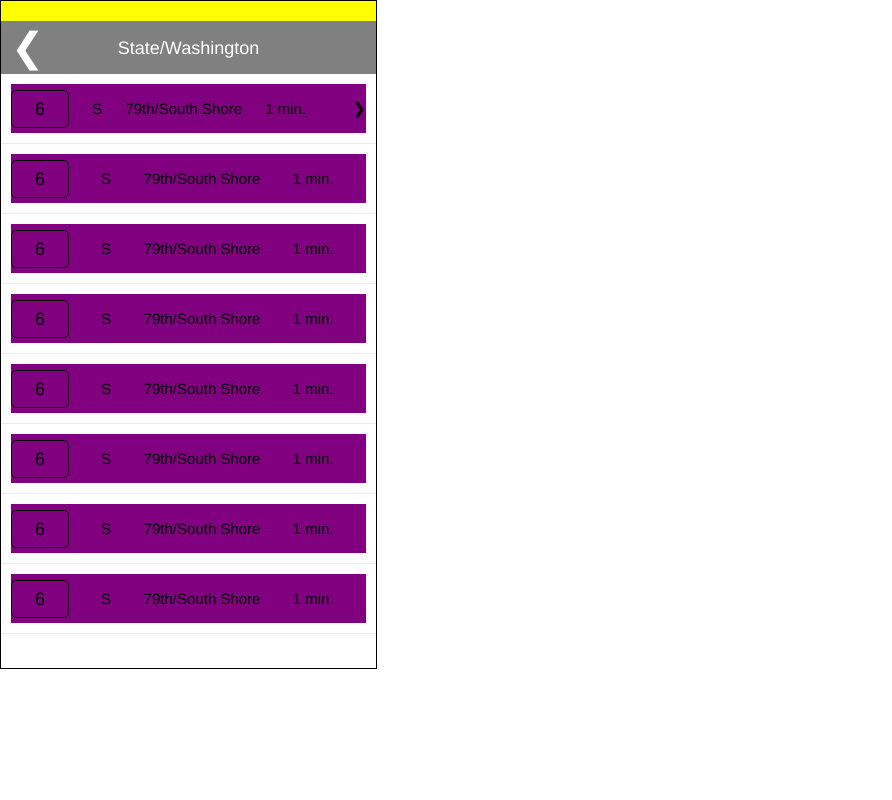
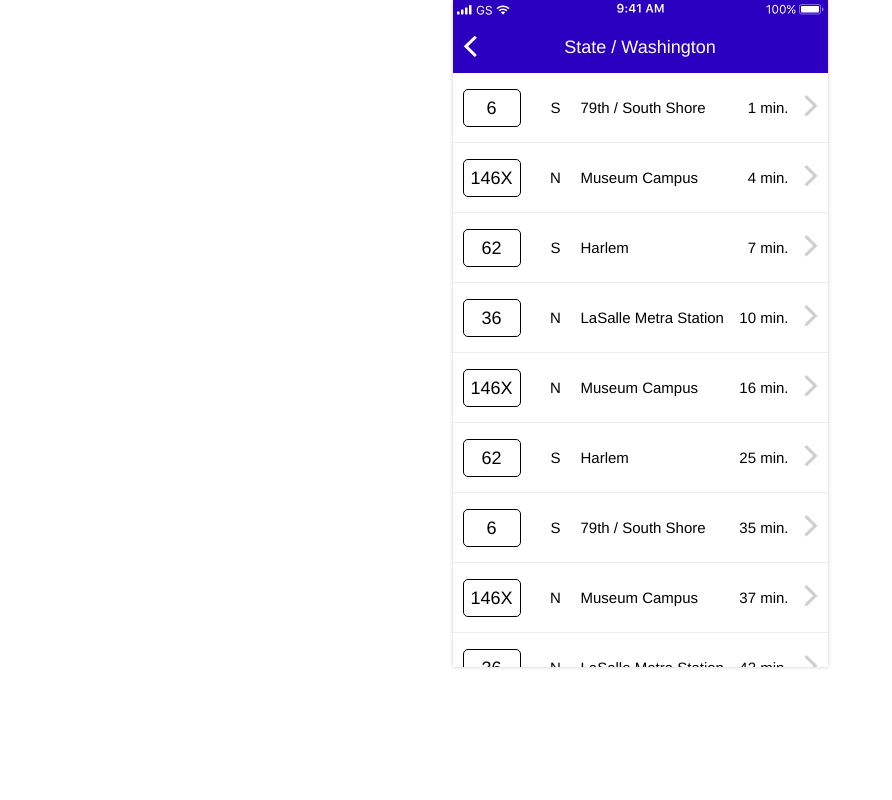
Before and after one commit to TylerAndersen4/Busy-Bus, a plain HTML site: page index.html in a window 1280 px wide. Shown: the whole page, without its empty margins (0-892 px from the left). Drawn offline with Linux system fonts and the light colour scheme.

Commit message:
upload final changes

```diff
--- a/index.html
+++ b/index.html
@@ -7,104 +7,196 @@
   <title></title>
 </head>
 <body>
-  <section>
-    <div class="status-bar"></div>
-    <div class="top">
-      <div class="top-content">
-        <span>&#10094;</span>
-        <h1>State/Washington</h1>
-        <span>&#10094;</span>
+  <section class="app">
+    <div class="app-header">
+      <div class="time">
+        <img src="time.svg">
       </div>
+      <div class="status-bar">
+        <div class="status-bar-left">
+          <img src="mobile-signal.svg">
+          <img src="carrier.svg">
+          <img src="wifi-signal.svg">
+        </div>
+        <div class="status-bar-right">
+          <img src="battery.svg">
+        </div>
+      </div>
+      <nav class="nav-bar">
+        <div class="nav-bar-content">
+          <img src ="arrow.svg">
+          <h1>State / Washington</h1>
+          <img src ="arrow-blue.svg">
+        </div>
+      </nav>
     </div>
-    <div class="row">
-      <div class="content">
-        <div class="route">
-          <div class="line">6</div>
-        </div>
-        <div class="direction">S</div>
-        <div class="stop">79th/South Shore</div>
-        <div class="eta">1 min.</div>
-        <div class="arrow"></div>
-        <span>&#10095;</span>
-      </div>
-    </div>
-    <div class="row">
-      <div class="content">
-        <div class="route">
-          <div class="line">6</div>
-        </div>
-        <div class="direction">S</div>
-        <div class="stop">79th/South Shore</div>
-        <div class="eta">1 min.</div>
-        <div class="arrow"></div>
-      </div>
-    </div>
-    <div class="row">
-      <div class="content">
-        <div class="route">
-          <div class="line">6</div>
-        </div>
-        <div class="direction">S</div>
-        <div class="stop">79th/South Shore</div>
-        <div class="eta">1 min.</div>
-        <div class="arrow"></div>
-      </div>
-    </div>
-    <div class="row">
-      <div class="content">
-        <div class="route">
-          <div class="line">6</div>
-        </div>
-        <div class="direction">S</div>
-        <div class="stop">79th/South Shore</div>
-        <div class="eta">1 min.</div>
-        <div class="arrow"></div>
-      </div>
-    </div>
-    <div class="row">
-      <div class="content">
-        <div class="route">
-          <div class="line">6</div>
-        </div>
-        <div class="direction">S</div>
-        <div class="stop">79th/South Shore</div>
-        <div class="eta">1 min.</div>
-        <div class="arrow"></div>
-      </div>
-    </div>
-    <div class="row">
-      <div class="content">
-        <div class="route">
-          <div class="line">6</div>
-        </div>
-        <div class="direction">S</div>
-        <div class="stop">79th/South Shore</div>
-        <div class="eta">1 min.</div>
-        <div class="arrow"></div>
-      </div>
-    </div>
-    <div class="row">
-      <div class="content">
-        <div class="route">
-          <div class="line">6</div>
-        </div>
-        <div class="direction">S</div>
-        <div class="stop">79th/South Shore</div>
-        <div class="eta">1 min.</div>
-        <div class="arrow"></div>
-      </div>
-    </div>
-    <div class="row">
-      <div class="content">
-        <div class="route">
-          <div class="line">6</div>
-        </div>
-        <div class="direction">S</div>
-        <div class="stop">79th/South Shore</div>
-        <div class="eta">1 min.</div>
-        <div class="arrow"></div>
-      </div>
-    </div>
+    <ul class="route-list">
+      <li class="row">
+        <ul class="content">
+          <ul class="route">
+            <li class="line">6</li>
+          </ul>
+          <ul class = "details-group">
+            <li class="direction">S</li>
+            <li class="stop">79th / South Shore</li>
+            <li class="eta">1 min.</li>
+          </ul>
+          <li class="arrow">
+            <img src ="arrow-grey.svg">
+          </li>
+        </ul>
+      </li>
+      <li class="row">
+        <ul class="content">
+          <ul class="route">
+            <li class="line">146X</li>
+          </ul>
+          <ul class = "details-group">
+            <li class="direction">N</li>
+            <li class="stop">Museum Campus</li>
+            <li class="eta">4 min.</li>
+          </ul>
+          <li class="arrow">
+            <img src ="arrow-grey.svg">
+          </li>
+        </ul>
+      </li>
+      <li class="row">
+        <ul class="content">
+          <ul class="route">
+            <li class="line">62</li>
+          </ul>
+          <ul class = "details-group">
+            <li class="direction">S</li>
+            <li class="stop">Harlem</li>
+            <li class="eta">7 min.</li>
+          </ul>
+          <li class="arrow">
+            <img src ="arrow-grey.svg">
+          </li>
+        </ul>
+      </li>
+      <li class="row">
+        <ul class="content">
+          <ul class="route">
+            <li class="line">36</li>
+          </ul>
+          <ul class = "details-group">
+            <li class="direction">N</li>
+            <li class="stop">LaSalle Metra Station</li>
+            <li class="eta">10 min.</li>
+          </ul>
+          <li class="arrow">
+            <img src ="arrow-grey.svg">
+          </li>
+        </ul>
+      </li>
+      <li class="row">
+        <ul class="content">
+          <ul class="route">
+            <li class="line">146X</li>
+          </ul>
+          <ul class = "details-group">
+            <li class="direction">N</li>
+            <li class="stop">Museum Campus</li>
+            <li class="eta">16 min.</li>
+          </ul>
+          <li class="arrow">
+            <img src ="arrow-grey.svg">
+          </li>
+        </ul>
+      </li>
+      <li class="row">
+        <ul class="content">
+          <ul class="route">
+            <li class="line">62</li>
+          </ul>
+          <ul class = "details-group">
+            <li class="direction">S</li>
+            <li class="stop">Harlem</li>
+            <li class="eta">25 min.</li>
+          </ul>
+          <li class="arrow">
+            <img src ="arrow-grey.svg">
+          </li>
+        </ul>
+      </li>
+      <li class="row">
+        <ul class="content">
+          <ul class="route">
+            <li class="line">6</li>
+          </ul>
+          <ul class = "details-group">
+            <li class="direction">S</li>
+            <li class="stop">79th / South Shore</li>
+            <li class="eta">35 min.</li>
+          </ul>
+          <li class="arrow">
+            <img src ="arrow-grey.svg">
+          </li>
+        </ul>
+      </li>
+      <li class="row">
+        <ul class="content">
+          <ul class="route">
+            <li class="line">146X</li>
+          </ul>
+          <ul class = "details-group">
+            <li class="direction">N</li>
+            <li class="stop">Museum Campus</li>
+            <li class="eta">37 min.</li>
+          </ul>
+          <li class="arrow">
+            <img src ="arrow-grey.svg">
+          </li>
+        </ul>
+      </li>
+      <li class="row">
+        <ul class="content">
+          <ul class="route">
+            <li class="line">36</li>
+          </ul>
+          <ul class = "details-group">
+            <li class="direction">N</li>
+            <li class="stop">LaSalle Metra Station</li>
+            <li class="eta">42 min.</li>
+          </ul>
+          <li class="arrow">
+            <img src ="arrow-grey.svg">
+          </li>
+        </ul>
+      </li>
+      <li class="row">
+        <ul class="content">
+          <ul class="route">
+            <li class="line">62</li>
+          </ul>
+          <ul class = "details-group">
+            <li class="direction">S</li>
+            <li class="stop">Harlem</li>
+            <li class="eta">47 min.</li>
+          </ul>
+          <li class="arrow">
+            <img src ="arrow-grey.svg">
+          </li>
+        </ul>
+      </li>
+      <li class="row">
+        <ul class="content">
+          <ul class="route">
+            <li class="line">6</li>
+          </ul>
+          <ul class = "details-group">
+            <li class="direction">S</li>
+            <li class="stop">79th / South Shore</li>
+            <li class="eta">52 min.</li>
+          </ul>
+          <li class="arrow">
+            <img src ="arrow-grey.svg">
+          </li>
+        </ul>
+      </li>
+    </ul>
   </section>
 </body>
 </html>
--- a/style.css
+++ b/style.css
@@ -1,76 +1,95 @@
+body {
+  display: flex;
+  justify-content: center;
+}
+
+.app {
+  height: 667px;
+  width: 375px;
+  overflow-y: hidden;
+  box-shadow:0 0px 4px rgba(0, 0, 0, 0.2);
+}
+
+.app-header {
+  width: inherit;
+  position: fixed;
+  background-color: rgba(44, 0, 193, 1);
+}
+
 .status-bar {
   height: 20px;
   width: 100%;
-  background-color: yellow;
-}
-
-.top {
-  height: 53px;
-  width: 100%;
-  background-color: grey;
-}
-
-.top-content {
-  margin: 0 10px;
-  height: inherit;
   display: flex;
-  flex-direction: row;
   align-items: center;
   justify-content: space-between;
 }
 
-.top-content > span:last-child {
-  color: rgba(0, 0, 0, 0);
+.status-bar-left {
+  margin-left: 4px;
 }
 
-.top-content > h1 {
+.status-bar-right {
+  margin-right: 4px;
+}
+
+.time {
+  text-align: center;
+  position: absolute; /* no space created for element in the page layout */
+  width: inherit;
+}
+
+.nav-bar {
+  height: 53px;
+}
+
+.nav-bar-content {
+  margin: 0 10px;
+  height: inherit;
+  display: flex;
+  align-items: center;
+  justify-content: space-between;
+}
+
+.nav-bar-content > h1 {
   font-family: helvetica;
   color: white;
   font-size: 18px;
 }
 
-.top-content > span  {
-  color: white;
-  font-size: 40px;
-}
-
-.row > span {
-  color: grey;
+.route-list {
+  position: relative;
+  top: 73px;
+  overflow-y: scroll;
+  height: calc(667px - 73px);
 }
 
 .row {
-  /*background-color: red;*/
   height: 69px;
   border-bottom: 1px solid rgb(236, 236, 236);
   width: inherit;
   display: flex;
-  flex-direction: row;
+}
+
+.row:hover {
+  background-color: rgba(229, 229, 229, 1);
+  cursor: pointer;
 }
 
 .content {
   display: flex;
-  flex-direction: row;
-  background-color: purple;
   margin: 10px;
   width: 100%;
   align-items: center;
-  justify-content: space-between;
 }
 
 .route {
   border: .5px solid black;
   border-radius: 5px;
-  width: 56px;
+  min-width: 56px;
   height: 36px;
   display: flex;
   justify-content: center;
   align-items: center;
-}
-
-.direction, .eta, .stop {
-  font-family: helvetica;
-  font-size: 15px;
-  letter-spacing: -2%;
 }
 
 .line {
@@ -78,8 +97,31 @@
   font-size: 18px;
 }
 
-section {
-  height: 667px;
-  width: 375px;
-  border: 1px solid black;
+.details-group {
+  display: flex;
+  width: 100%;
+  justify-content: space-between;
+  margin: 0 15px;
 }
+
+.details-group > li {
+  font-family: helvetica;
+  font-size: 15px;
+  letter-spacing: -2%;
+}
+
+.direction {
+  justify-content: left;
+  min-width: 40px;
+  text-align: center;
+  margin-right: 5px;
+}
+
+.stop {
+  width: 100%;
+}
+
+.eta {
+  width: 80px;
+  text-align: right;
+}
```
Also changed, not shown: arrow-blue.svg (added), arrow-grey.svg (added), arrow.svg (added), battery.svg (added), carrier.svg (added), mobile-signal.svg (added), time.svg (added), wifi-signal.svg (added).
